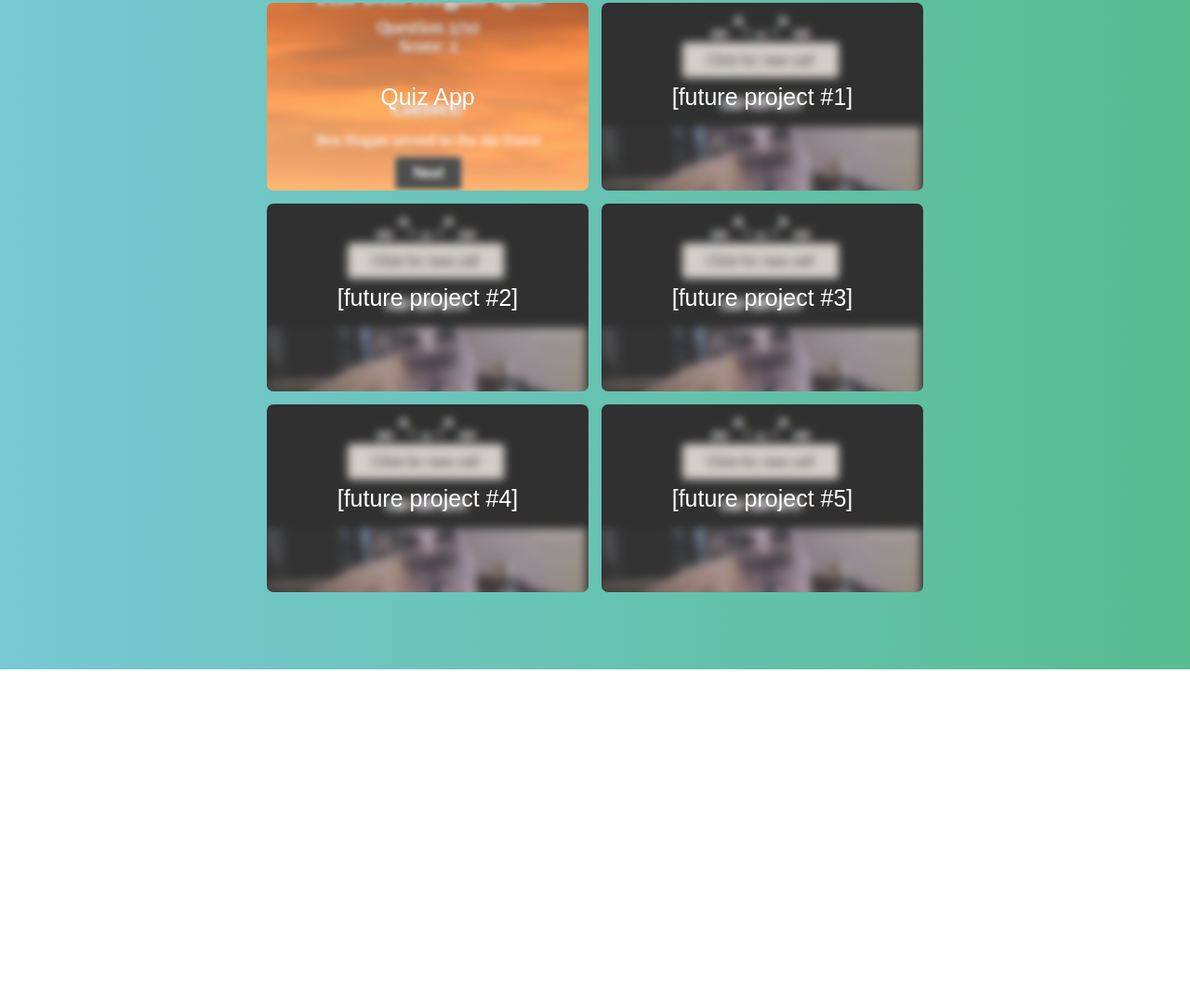
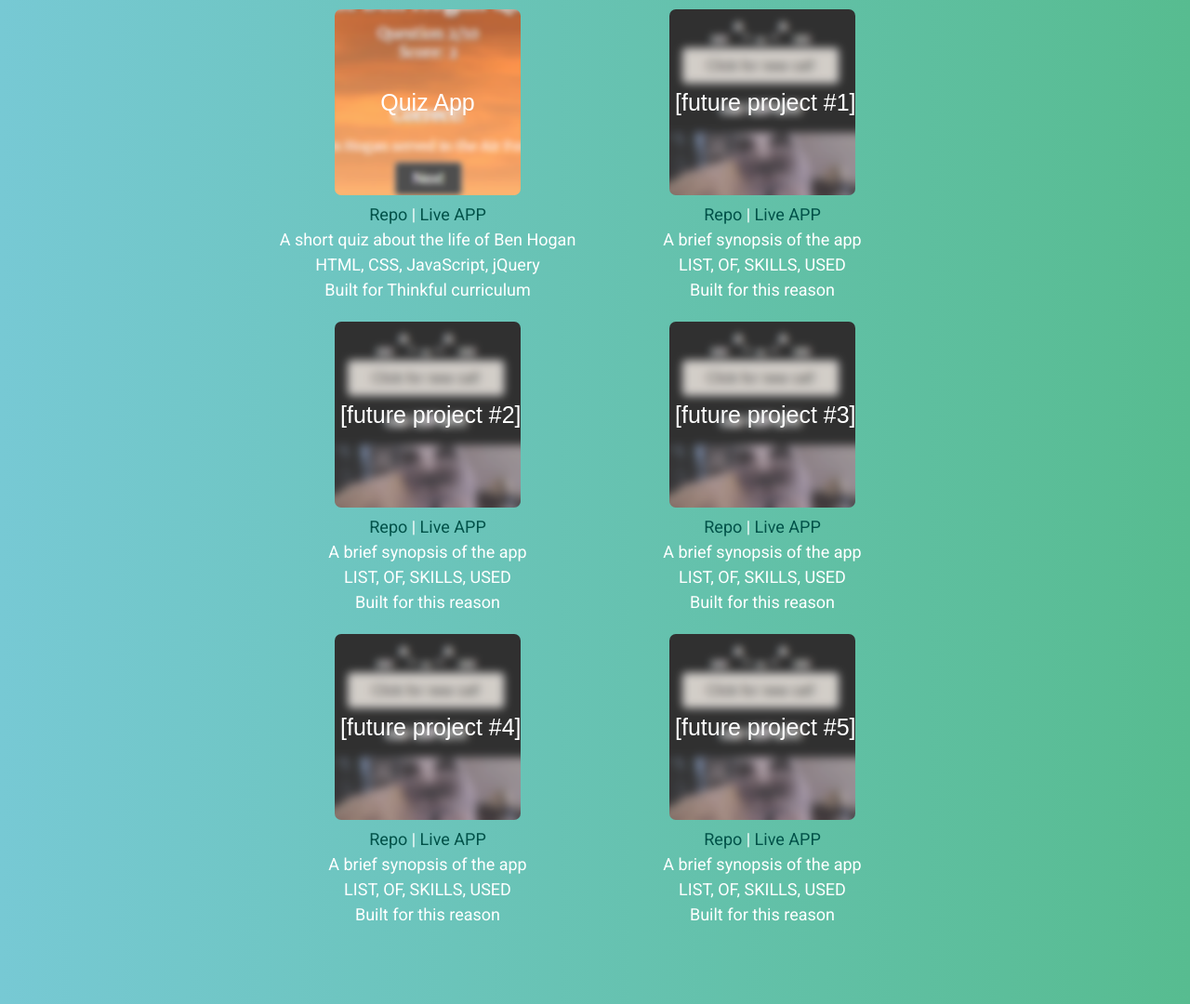
Before and after one commit to CAbagnale/Portfolio, a plain HTML site: page index.html in a window 1280 px wide. Shown: the part 730-1810 px from the top of the page at 93% size. Before the commit the page ends 1450 px from the top, so only its background shows below. Drawn offline with nearby package versions, Linux system fonts and the light colour scheme.

Commit message:
added requisites to project section

```diff
--- a/index.html
+++ b/index.html
@@ -51,12 +51,31 @@
         </section>
         <section class="projects project-grid">
             <a class="anchor" id="projects"></a>
+            <div class="project-card">
                 <input type=button value="Quiz App" class="project-card quiz-app" onclick="location.href = 'https://cabagnale.github.io/BenHoganQuizApp/'" />
+                <p><a href="https://github.com/CAbagnale/BenHoganQuizApp">Repo</a> | <a href="https://cabagnale.github.io/BenHoganQuizApp/">Live APP</a></p><p>A short quiz about the life of Ben Hogan</p><p>HTML, CSS, JavaScript, jQuery</p><p>Built for Thinkful curriculum</p>
+            </div>
+            <div class="project-card">
                 <input type=button value="[future project #1]" class="project-card temp-project" onclick="location.href = '#projects'" />
+                <p><a href="#projects">Repo</a> | <a href="#projects">Live APP</a></p><p>A brief synopsis of the app</p><p>LIST, OF, SKILLS, USED</p><p>Built for this reason</p>
+            </div>
+            <div class="project-card">
                 <input type=button value="[future project #2]" class="project-card temp-project" onclick="location.href = '#projects'" />
+                <p><a href="#projects">Repo</a> | <a href="#projects">Live APP</a></p><p>A brief synopsis of the app</p><p>LIST, OF, SKILLS, USED</p><p>Built for this reason</p>
+            </div>
+            <div class="project-card">
                 <input type=button value="[future project #3]" class="project-card temp-project" onclick="location.href = '#projects'" />
+                <p><a href="#projects">Repo</a> | <a href="#projects">Live APP</a></p><p>A brief synopsis of the app</p><p>LIST, OF, SKILLS, USED</p><p>Built for this reason</p>
+            </div>
+            <div class="project-card">
                 <input type=button value="[future project #4]" class="project-card temp-project" onclick="location.href = '#projects'" />
+                <p><a href="#projects">Repo</a> | <a href="#projects">Live APP</a></p><p>A brief synopsis of the app</p><p>LIST, OF, SKILLS, USED</p><p>Built for this reason</p>
+            </div>
+            <div class="project-card">
                 <input type=button value="[future project #5]" class="project-card temp-project" onclick="location.href = '#projects'" />
+                <p><a href="#projects">Repo</a> | <a href="#projects">Live APP</a></p><p>A brief synopsis of the app</p><p>LIST, OF, SKILLS, USED</p><p>Built for this reason</p>
+            </div>
+
         </section>
     </main>
     <footer role="content-info">footer</footer>
--- a/main.css
+++ b/main.css
@@ -171,6 +171,10 @@ a {
     color: #015249;
 }
 
+a:hover {
+    text-decoration: underline;
+}
+
 .nav-link {
     display: none;
     color: #015249;
@@ -223,7 +227,6 @@ footer {
     min-width: 200px;
     max-width: 400px;
     text-align: center;
-    line-height: 200px;
     flex-grow: 1;
     background-repeat: no-repeat;
     background-size: 400px;
```
Lines whose indentation alone changed are shown as unchanged.
